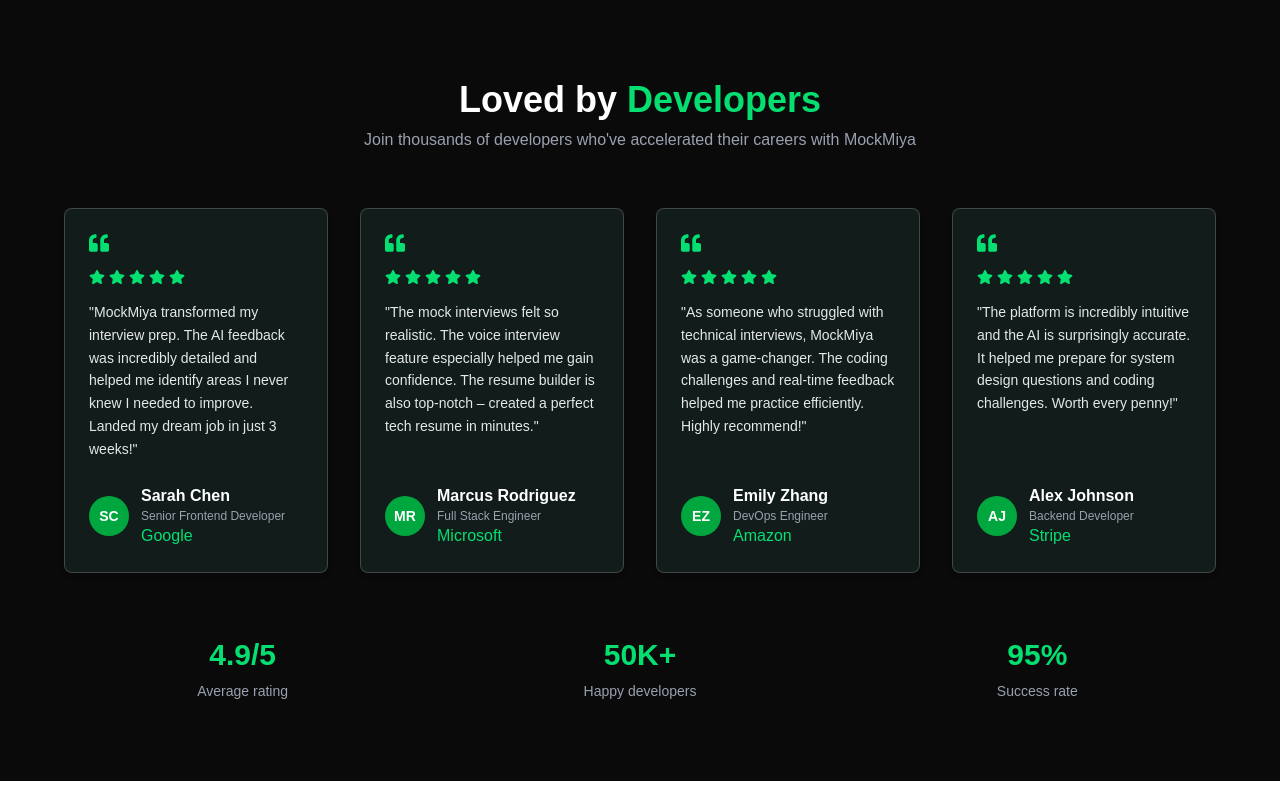
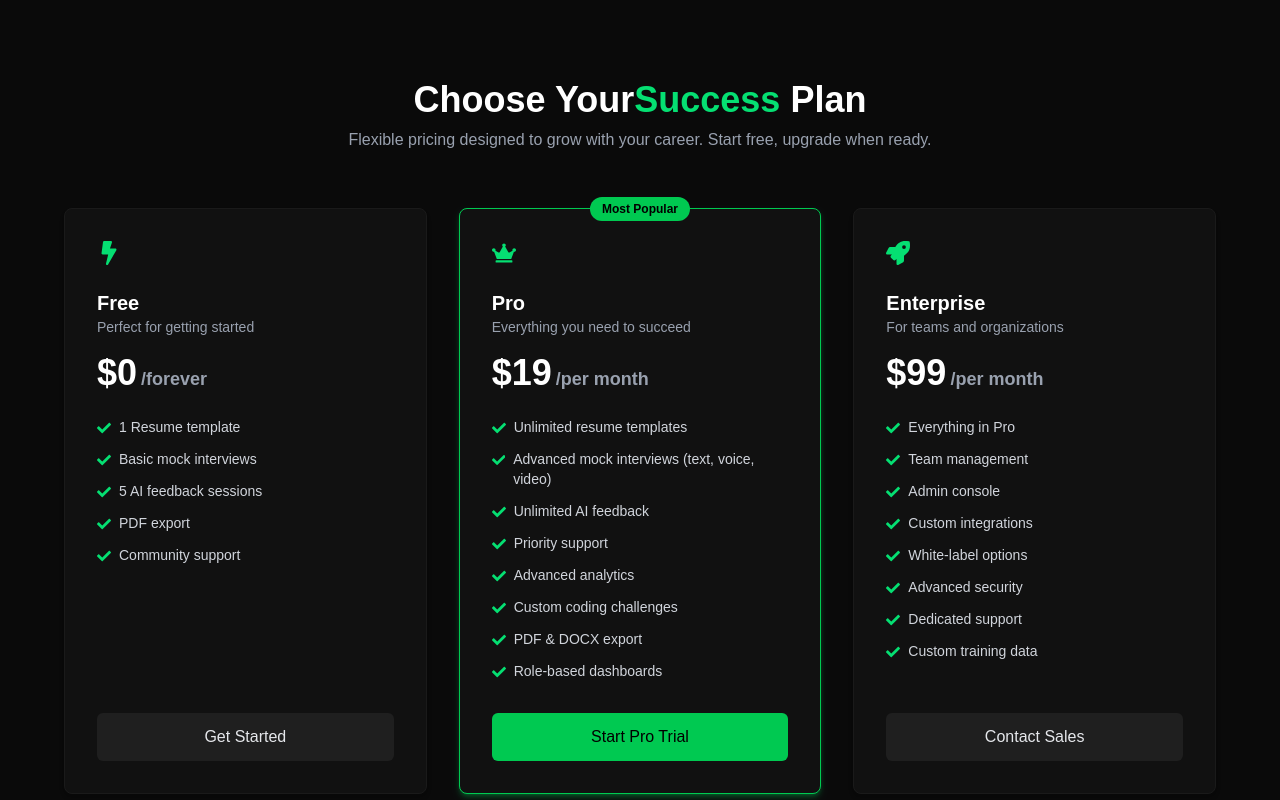
Before and after one commit to Pullock4981/MockMiya_client, a Next.js app: page / in a window 1280 px wide. Shown: the top 800 px of the page. Built offline with nearby package versions, Linux system fonts and the light colour scheme.

Commit message:
added Subscription section on HomePage

```diff
--- /dev/null
+++ b/app/components/Subscription.tsx
@@ -0,0 +1,144 @@
+import { FC } from "react";
+import { FaBolt, FaCrown, FaRocket, FaCheck } from "react-icons/fa";
+
+const plans = [
+  {
+    name: "Free",
+    description: "Perfect for getting started",
+    price: "$0",
+    duration: "/forever",
+    icon: <FaBolt className="text-green-400 text-2xl" />,
+    features: [
+      "1 Resume template",
+      "Basic mock interviews",
+      "5 AI feedback sessions",
+      "PDF export",
+      "Community support",
+    ],
+    buttonText: "Get Started",
+    buttonStyle: "bg-[#1f1f1f] text-gray-200 hover:bg-[#2a2a2a]",
+    highlight: false,
+  },
+  {
+    name: "Pro",
+    description: "Everything you need to succeed",
+    price: "$19",
+    duration: "/per month",
+    icon: <FaCrown className="text-green-400 text-2xl" />,
+    features: [
+      "Unlimited resume templates",
+      "Advanced mock interviews (text, voice, video)",
+      "Unlimited AI feedback",
+      "Priority support",
+      "Advanced analytics",
+      "Custom coding challenges",
+      "PDF & DOCX export",
+      "Role-based dashboards",
+    ],
+    buttonText: "Start Pro Trial",
+    buttonStyle: "bg-green-500 text-black hover:bg-green-400",
+    highlight: true,
+  },
+  {
+    name: "Enterprise",
+    description: "For teams and organizations",
+    price: "$99",
+    duration: "/per month",
+    icon: <FaRocket className="text-green-400 text-2xl" />,
+    features: [
+      "Everything in Pro",
+      "Team management",
+      "Admin console",
+      "Custom integrations",
+      "White-label options",
+      "Advanced security",
+      "Dedicated support",
+      "Custom training data",
+    ],
+    buttonText: "Contact Sales",
+    buttonStyle: "bg-[#1f1f1f] text-gray-200 hover:bg-[#2a2a2a]",
+    highlight: false,
+  },
+];
+
+const Subscription: FC = () => {
+  return (
+    <section className="bg-[#0a0a0a] text-white py-20 px-6 md:px-16">
+      {/* Heading */}
+      <div className="text-center mb-14">
+        <h2 className="text-3xl md:text-4xl font-bold">
+          Choose Your<span className="text-green-400">Success</span> Plan
+        </h2>
+        <p className="text-gray-400 mt-2">
+          Flexible pricing designed to grow with your career. Start free,
+          upgrade when ready.
+        </p>
+      </div>
+
+      {/* Plans */}
+      <div className="grid gap-8 md:grid-cols-3 max-w-6xl mx-auto">
+        {plans.map((plan, index) => (
+          <div
+            key={index}
+            className={`relative bg-[#111111] p-8 rounded-lg shadow-md border ${
+              plan.highlight
+                ? "border-green-500 shadow-green-500/30"
+                : "border-[#1a1a1a]"
+            } flex flex-col justify-between`}
+          >
+            {/* Most Popular badge */}
+            {plan.highlight && (
+              <div className="absolute -top-3 left-1/2 -translate-x-1/2 bg-green-500 text-black text-xs font-semibold px-3 py-1 rounded-full">
+                Most Popular
+              </div>
+            )}
+
+            {/* Icon */}
+            <div className="mb-6">{plan.icon}</div>
+
+            {/* Title */}
+            <h3 className="text-xl font-semibold">{plan.name}</h3>
+            <p className="text-gray-400 text-sm mb-4">{plan.description}</p>
+
+            {/* Price */}
+            <p className="text-4xl font-bold">
+              {plan.price}
+              <span className="text-lg text-gray-400 ml-1">
+                {plan.duration}
+              </span>
+            </p>
+
+            {/* Features */}
+            <ul className="mt-6 space-y-3 flex-1">
+              {plan.features.map((feature, i) => (
+                <li key={i} className="flex items-start gap-2 text-gray-300 text-sm">
+                  <FaCheck className="text-green-400 mt-1" />
+                  {feature}
+                </li>
+              ))}
+            </ul>
+
+            {/* Button */}
+            <button
+              className={`mt-8 w-full py-3 rounded-md font-medium transition ${plan.buttonStyle}`}
+            >
+              {plan.buttonText}
+            </button>
+          </div>
+        ))}
+      </div>
+
+      {/* Bottom Guarantee */}
+      <div className="mt-10 text-center text-sm text-gray-400">
+        <div className="flex items-center justify-center gap-2 text-green-400">
+          <FaCheck />
+          <span>
+            30-day money-back guarantee • No questions asked
+          </span>
+        </div>
+      </div>
+    </section>
+  );
+};
+
+export default Subscription;
--- a/app/page.tsx
+++ b/app/page.tsx
@@ -1,12 +1,12 @@
-import PricingSection from "./components/PricingSection";
-import TestimonialSection from "./components/TestimonialSection";
+import Subscription from "./components/Subscription";
+import Testimonials from "./components/Testimonials";
 
 
 export default function Home() {
   return (
     <>
-      <TestimonialSection />
-      {/* <PricingSection /> */}
+      <Subscription />
+      <Testimonials />
     </>
   );
 }
```
Also changed, not shown: app/components/PricingSection.tsx (deleted), app/components/Testimonials.tsx (renamed from app/components/TestimonialSection.tsx).
